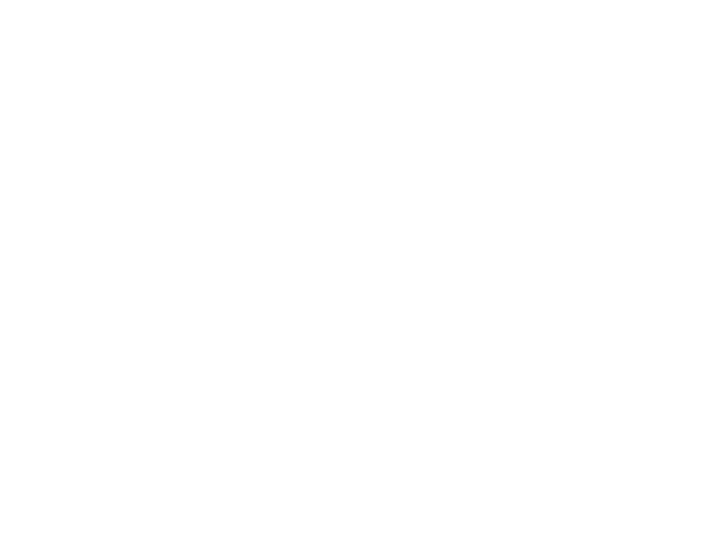
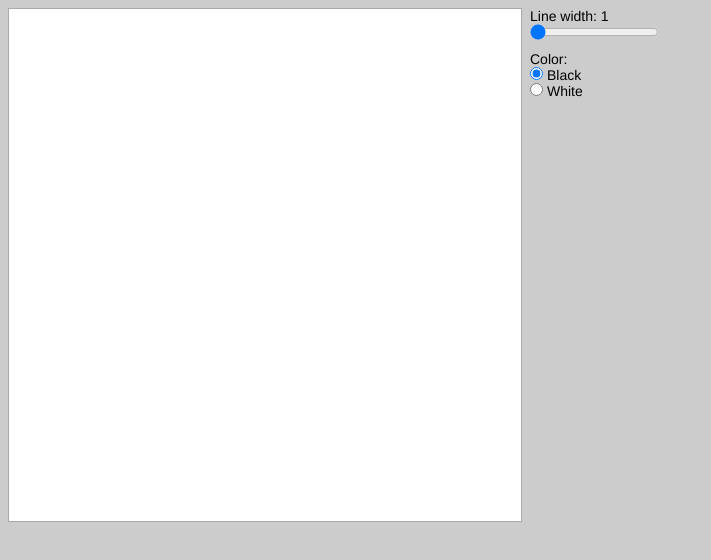
Before and after one commit to ahihi/symmetrypaint, a plain HTML site: page index.html in a window 1280 px wide. Shown: the whole page, without its empty margins (0-711 px from the left). Drawn offline with nearby package versions, Linux system fonts and the light colour scheme.

Commit message:
basic drawing

```diff
--- a/index.html
+++ b/index.html
@@ -4,6 +4,9 @@
         <title>Symmetry Paint</title>
         <script type="text/javascript" src="https://ajax.googleapis.com/ajax/libs/jquery/1.7.2/jquery.min.js"></script>
         <script type="text/javascript" src="symmetrypaint.js"></script>
+        <link rel="stylesheet" type="text/css" href="styles.css">
     </head>
-    <body></body>
+    <body>
+        <noscript>Symmetry Paint requires JavaScript.</noscript>
+    </body>
 </html>
--- /dev/null
+++ b/styles.css
@@ -0,0 +1,42 @@
+* {
+    margin: 0;
+    padding: 0;
+}
+
+ul {
+    list-style-type: none;
+}
+
+body {
+    background-color: #CCC;
+}
+
+#canvas {
+    float: left;
+    margin: 8px;
+    border: 1px solid #AAA;
+}
+
+#menu {
+    float: left;
+    padding: 8px 8px 8px 0;
+    font-family: Helvetica, sans-serif;
+    font-size: 14px;
+}
+
+#menu > section {
+    margin-bottom: 8px;
+}
+
+#menu > section:last-child {
+    margin-bottom: 0;
+}
+
+#menu > section > h1 {
+    font-size: 14px;
+    font-weight: normal;
+}
+
+#menu > section#color-section > ul > li > label {
+    padding-left: 4px;
+}
--- a/symmetrypaint.js
+++ b/symmetrypaint.js
@@ -0,0 +1,124 @@
+$(function() {
+    var CANVAS_SIZE = 512;
+    var LINE_WIDTH_MIN = 1;
+    var LINE_WIDTH_MAX = 128;
+
+    var canvas = $('<canvas id="canvas">');
+    canvas.attr("width", CANVAS_SIZE);
+    canvas.attr("height", CANVAS_SIZE);
+    var width = canvas.attr("width");
+    var height = canvas.attr("height");
+    var ctx = canvas[0].getContext("2d");
+
+    ctx.fillStyle = "#FFFFFF";
+    ctx.fillRect(0, 0, width, height);
+
+    var color;
+    function setColor(col) {
+        color = col;
+        var colorVal = color ? "#000000" : "#FFFFFF";
+        ctx.fillStyle = colorVal;
+        ctx.strokeStyle = colorVal;
+    };
+    setColor(true);
+
+    var drawing = false;
+    var lastX;
+    var lastY;
+    function drawTo(x, y) {
+        ctx.beginPath();
+        ctx.moveTo(lastX, lastY);
+        ctx.arc(x, y, lineWidth/2.0, 0, 2*Math.PI);
+        ctx.fill();
+
+        ctx.beginPath();
+        ctx.moveTo(lastX, lastY);
+        ctx.lineWidth = lineWidth;
+        ctx.lineTo(x, y);
+        ctx.stroke();
+
+        lastX = x;
+        lastY = y;
+    }
+    canvas.mousedown(function(e) {
+        drawing = true;
+        lastX = e.offsetX;
+        lastY = e.offsetY;
+        drawTo(e.offsetX, e.offsetY)
+        e.preventDefault();
+    });
+    canvas.mousemove(function(e) {
+        if(drawing) {
+            drawTo(e.offsetX, e.offsetY);
+        }
+    });
+    canvas.mouseup(function(e) {
+        drawing = false;
+    })
+
+    var menu = $('<div id="menu">');
+
+    var lineWidth = LINE_WIDTH_MIN;
+    var lineWidthSection = $('<section id="line-width-section">');
+    {
+        var lineWidthHeading = $("<h1>");
+        lineWidthSection.append(lineWidthHeading);
+
+        var lineWidthCtl = $('<input type="range" id="line-width">');
+        lineWidthCtl.attr("min", LINE_WIDTH_MIN);
+        lineWidthCtl.attr("max", LINE_WIDTH_MAX);
+        lineWidthCtl.attr("value", lineWidth);
+        lineWidthSection.append(lineWidthCtl);
+
+        function updateLineWidth() {
+            var newLineWidth = lineWidthCtl.attr("value");
+            if(/^\d+$/.test(newLineWidth)) {
+                lineWidth = Math.max(LINE_WIDTH_MIN, Math.min(LINE_WIDTH_MAX, parseInt(newLineWidth)));
+            }
+            lineWidthCtl.attr("value", lineWidth);
+            lineWidthHeading.text("Line width: " + lineWidth);
+        }
+        lineWidthCtl.change(function(e) {
+            updateLineWidth()
+        });
+        updateLineWidth();
+
+    }
+    menu.append(lineWidthSection);
+
+    var colorSection = $('<section id="color-section">');
+    {
+        colorSection.append($("<h1>Color:</h1>"));
+
+        var colorList = $("<ul>");
+        {
+            var blackLi = $("<li>");
+            {
+                var blackRadio = $('<input type="radio" id="color-black" name="color" value="black" checked>');
+                blackRadio.click(function() {
+                    setColor(true);
+                });
+                blackLi.append(blackRadio);
+                blackLi.append($('<label for="color-black">Black</label>'));
+            }
+            colorList.append(blackLi);
+
+            var whiteLi = $("<li>");
+            {
+                var whiteRadio = $('<input type="radio" id="color-white" name="color" value="white">');
+                whiteRadio.click(function() {
+                    setColor(false);
+                });
+                whiteLi.append(whiteRadio);
+                whiteLi.append($('<label for="color-white">White</label>'));
+            }
+            colorList.append(whiteLi);
+        }
+        colorSection.append(colorList);
+    }
+    menu.append(colorSection);
+
+    var body = $("body");
+    body.append(canvas);
+    body.append(menu);
+});
```
